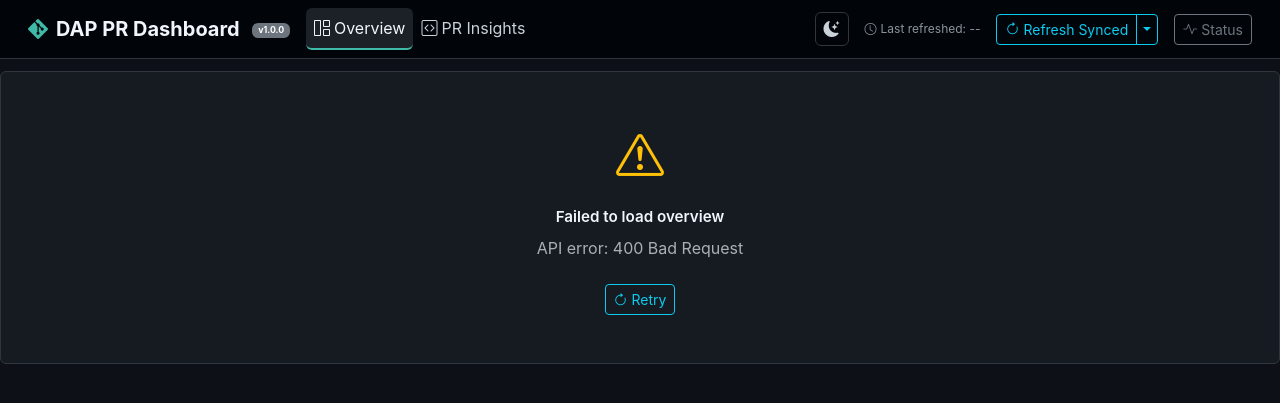
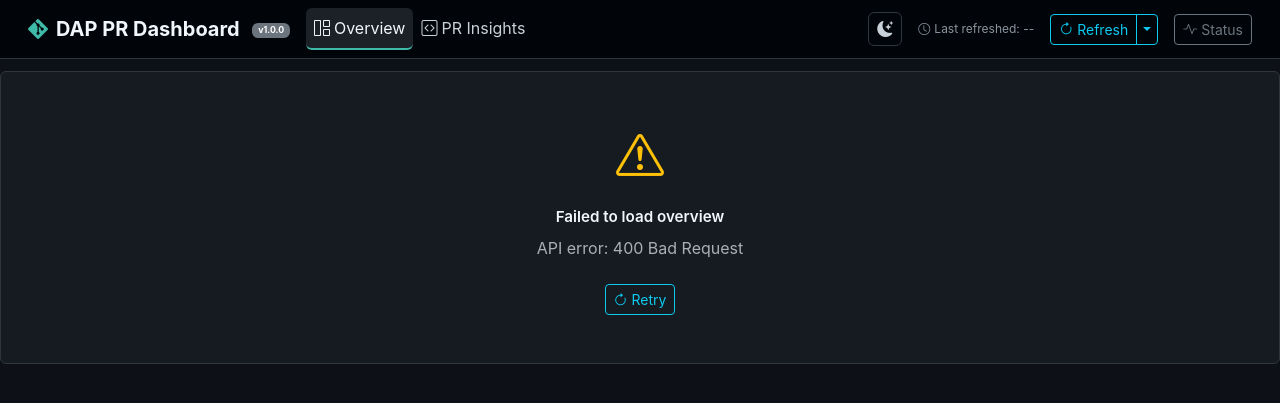
Before and after one commit to jpurcell3/dap-pr-dashboard, a Flask app: page / in a window 1280 px wide. Shown: the top 403 px of the page. Run offline with Flask 3, Linux system fonts and the light colour scheme; some libraries are stand-ins or nearby versions.

Commit message:
Rename button labels to simply 'Refresh'
Generated with [Devin](https://cli.devin.ai/docs)

Co-Authored-By: Devin <158243242+devin-ai-integration[bot]@users.noreply.github.com>

```diff
--- a/templates/index.html
+++ b/templates/index.html
@@ -819,7 +819,7 @@
                     <!-- Refresh button group with options dropdown -->
                     <div class="btn-group" id="refreshBtnGroup">
                         <button class="btn btn-sm btn-outline-info" id="btnRefresh" onclick="refreshData()">
-                            <i class="bi bi-arrow-clockwise me-1" id="refreshIcon"></i>Refresh Synced
+                            <i class="bi bi-arrow-clockwise me-1" id="refreshIcon"></i>Refresh
                         </button>
                         <button class="btn btn-sm btn-outline-info dropdown-toggle dropdown-toggle-split"
                                 id="btnRefreshOptions" data-bs-toggle="dropdown" data-bs-auto-close="outside"
@@ -3669,7 +3669,7 @@
                             </button>
                             ` : `
                             <button class="btn btn-info" onclick="refreshData()">
-                                <i class="bi bi-arrow-clockwise me-1"></i>Refresh Synced Repos
+                                <i class="bi bi-arrow-clockwise me-1"></i>Refresh Repos
                             </button>
                             `}
                             <button class="btn btn-outline-secondary btn-sm" onclick="loadSyncView()">
@@ -3859,7 +3859,7 @@
 
                     <h6 class="text-muted mb-2 mt-3" style="font-size: 0.75rem; text-transform: uppercase; letter-spacing: 0.5px;">Actions</h6>
                     <div class="shortcut-row">
-                        <span>Refresh Synced</span>
+                        <span>Refresh</span>
                         <span class="shortcut-keys"><kbd>r</kbd></span>
                     </div>
                     <div class="shortcut-row">
```
